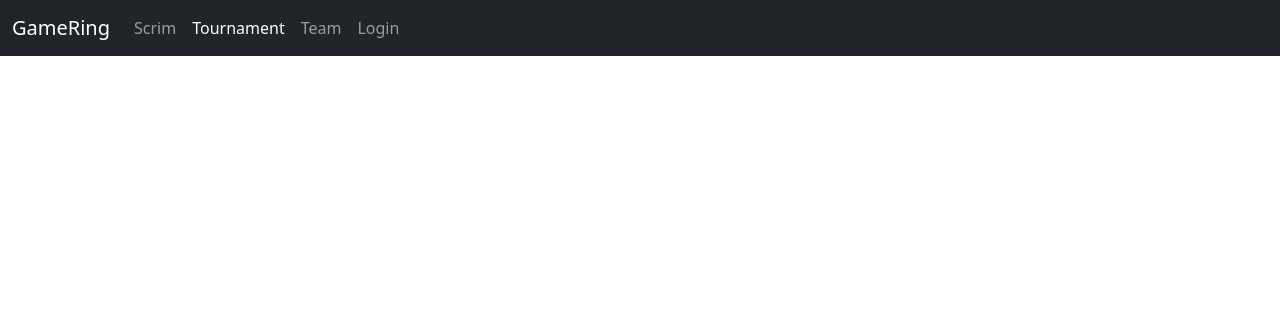
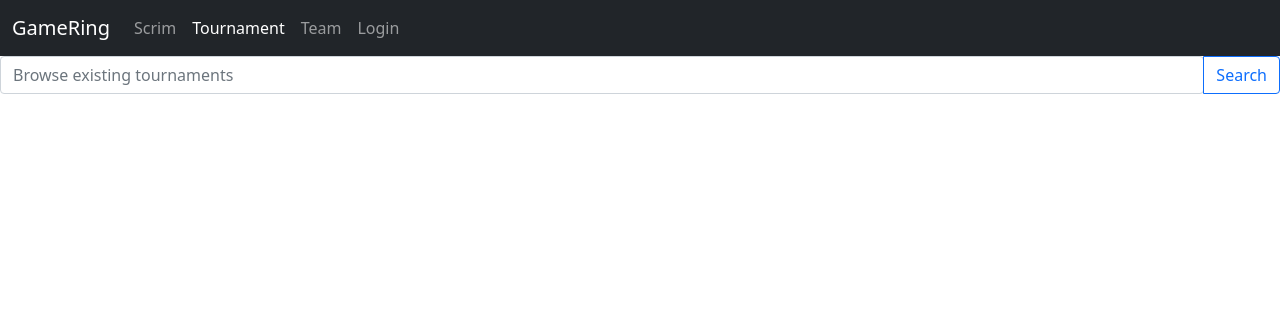
Before and after one commit to Chess3D/csce-315-webapp, a Django app: page /tournaments/ in a window 1280 px wide. Shown: the top 316 px of the page. Run offline with Django 3.2, Linux system fonts and the light colour scheme.

Commit message:
Add files via upload
Added basic search bar

```diff
--- a/GameRing/tournaments/templates/tournaments/tournaments.html
+++ b/GameRing/tournaments/templates/tournaments/tournaments.html
@@ -1,10 +1,11 @@
 <link href="https://cdn.jsdelivr.net/npm/bootstrap@5.0.0-beta3/dist/css/bootstrap.min.css" rel="stylesheet" integrity="sha384-eOJMYsd53ii+scO/bJGFsiCZc+5NDVN2yr8+0RDqr0Ql0h+rP48ckxlpbzKgwra6" crossorigin="anonymous">
 <script src="https://cdn.jsdelivr.net/npm/bootstrap@5.0.0-beta3/dist/js/bootstrap.bundle.min.js" integrity="sha384-JEW9xMcG8R+pH31jmWH6WWP0WintQrMb4s7ZOdauHnUtxwoG2vI5DkLtS3qm9Ekf" crossorigin="anonymous"></script>
+
 
 <!-- Top Nav Bar -->
 <nav class="navbar navbar-expand-lg navbar-dark bg-dark">
   <div class="container-fluid">
-      <a class="navbar-brand" href="/user">GameRing</a>
+    <a class="navbar-brand" href="/">GameRing</a>
 
     <button class="navbar-toggler" type="button" data-bs-toggle="collapse" data-bs-target="#navbarSupportedContent" aria-controls="navbarSupportedContent" aria-expanded="false" aria-label="Toggle navigation">
       <span class="navbar-toggler-icon"></span>
@@ -30,3 +31,12 @@
     </div>
   </div>
 </nav>
+
+<!-- Tournamnents work in progres -->
+
+
+<div class="input-group">
+    <input type="search" class="form-control rounded" placeholder="Browse existing tournaments" aria-label="Search"
+      aria-describedby="search-addon" />
+    <button type="button" class="btn btn-outline-primary">Search</button>
+</div>
```
Lines whose indentation alone changed are shown as unchanged.
